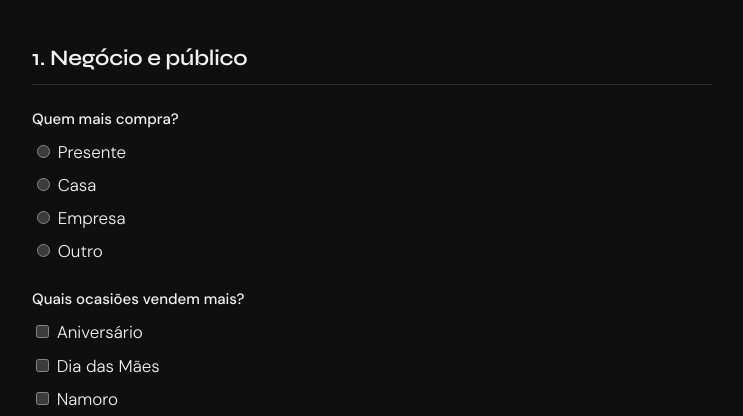
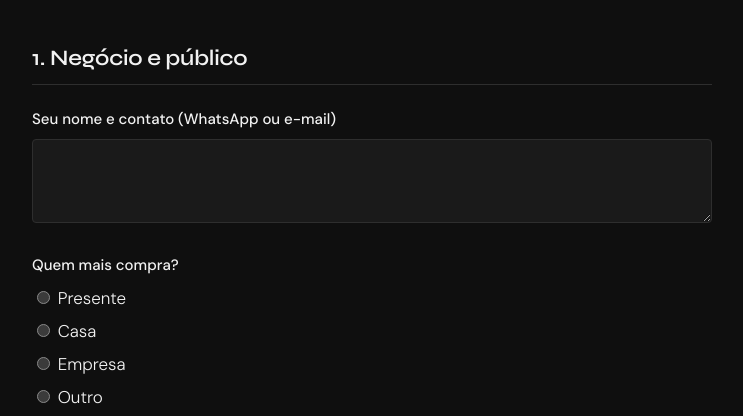
Before and after one commit to brutob2b-pixel/briefings-formularios, a plain HTML site: page formulario-1.html in a window 1280 px wide. Shown: the part 313-729 px from the top of the page, without its empty margins (268-1011 px from the left). Drawn offline with Linux system fonts and the light colour scheme.

Commit message:
feat: pergunta de nome e contato no inicio dos briefings

```diff
--- a/formulario-1.html
+++ b/formulario-1.html
@@ -71,6 +71,7 @@
 </main>
 <script>
 const PERGUNTAS = [
+  {b:1, id:"q0", t:"text", p:"Seu nome e contato (WhatsApp ou e-mail)"},
   {b:1, id:"q1", t:"one", p:"Quem mais compra?", o:["Presente","Casa","Empresa","Outro"]},
   {b:1, id:"q2", t:"multi", p:"Quais ocasiões vendem mais?", o:["Aniversário","Dia das Mães","Namoro","Casamento","Luto e condolências","Datas comerciais","Outras"]},
   {b:1, id:"q3", t:"text", p:"Por que escolher vocês e não a floricultura da esquina?"},
```
Also changed, not shown: formulario-2.html (+1 -0 lines).
